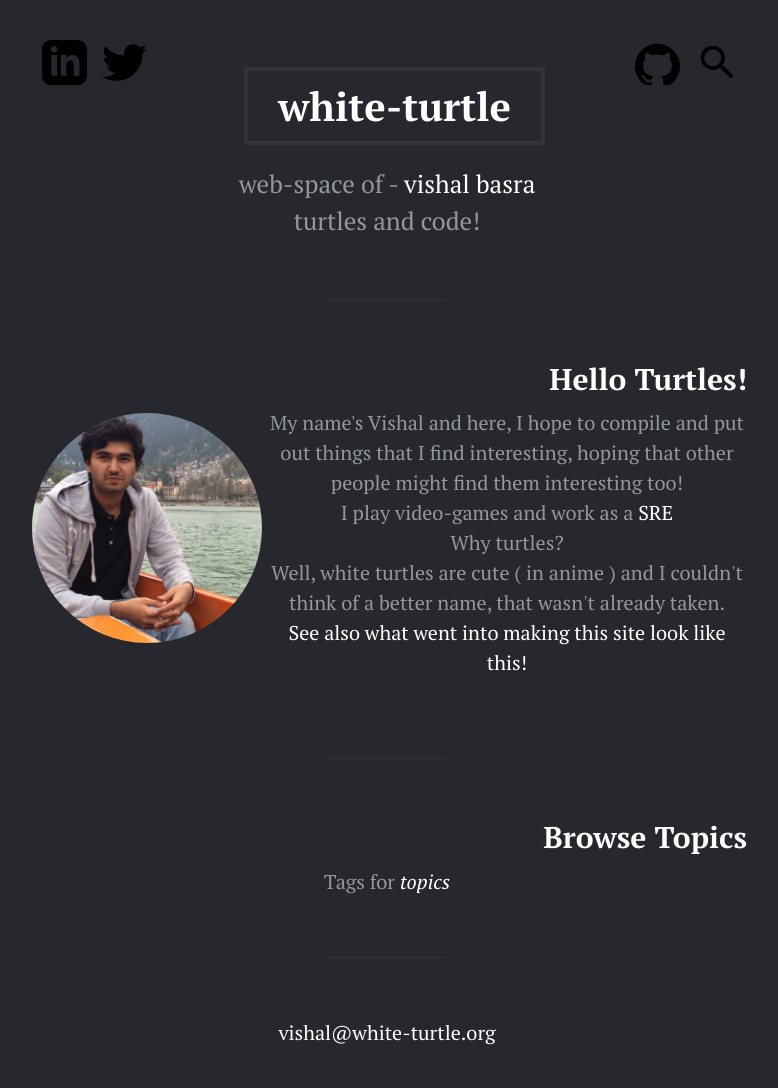
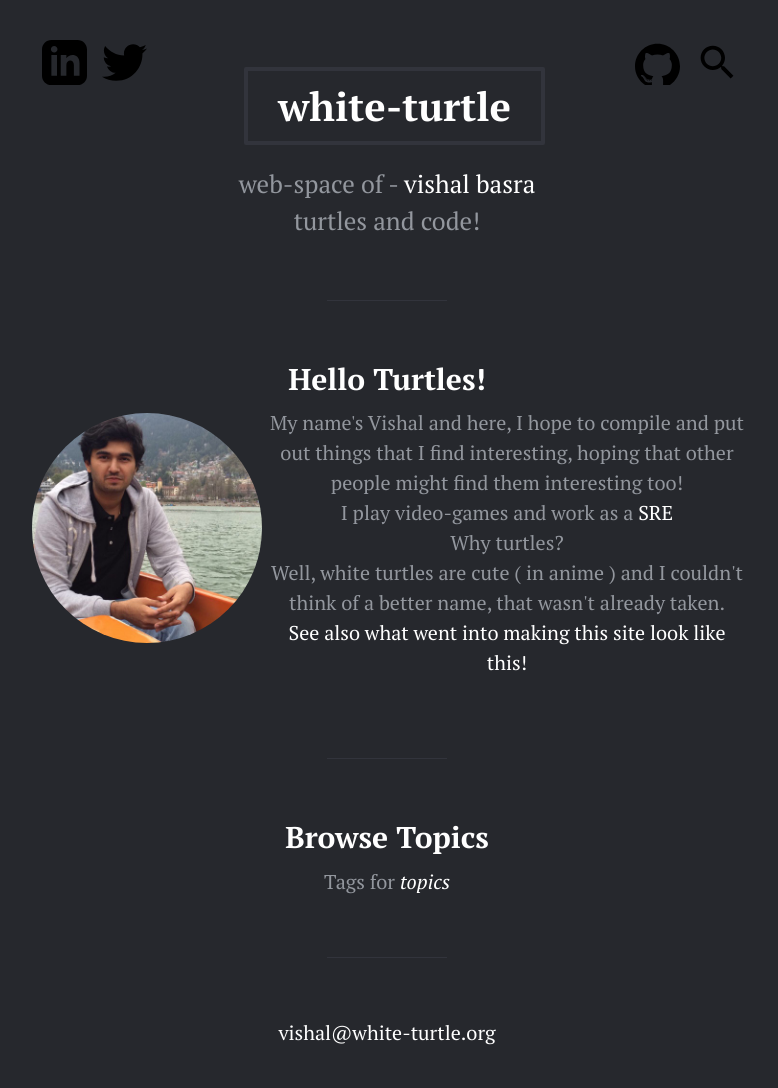
Before and after one commit to vishalbasra/vishalbasra.github.io, a Jekyll site: the page built from index.html, in a window 1280 px wide. Shown: the whole page, without its empty margins (253-1031 px from the left). Built offline with Jekyll 4.4.1, drawn with Linux system fonts in a browser that asks for light colours; the list of posts is cut into pages by our own code.

Commit message:
centre pad

```diff
--- a/index.html
+++ b/index.html
@@ -3,7 +3,10 @@ layout: default
 ---
 
 <style>
-h2 {text-align:right;}
+h2 {
+    display: block;
+    margin-left: auto;
+    margin-right: auto; }
 </style>
 
 <h2>Hello Turtles!</h2>
```
